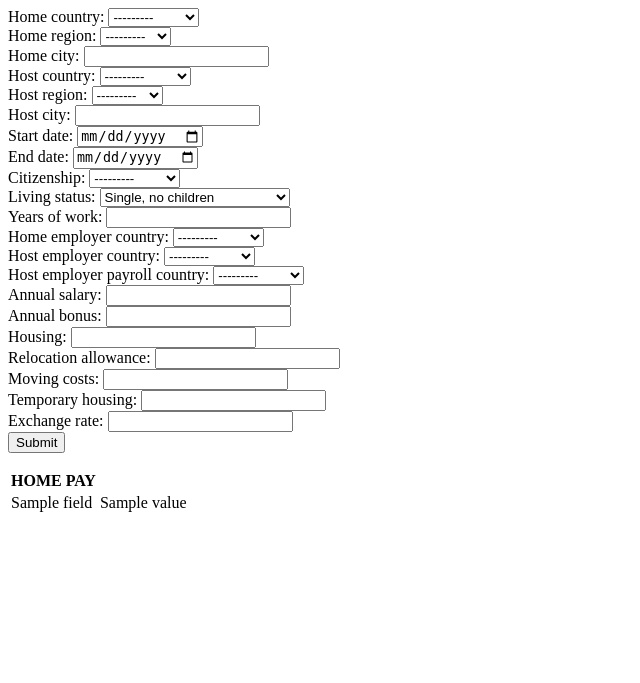
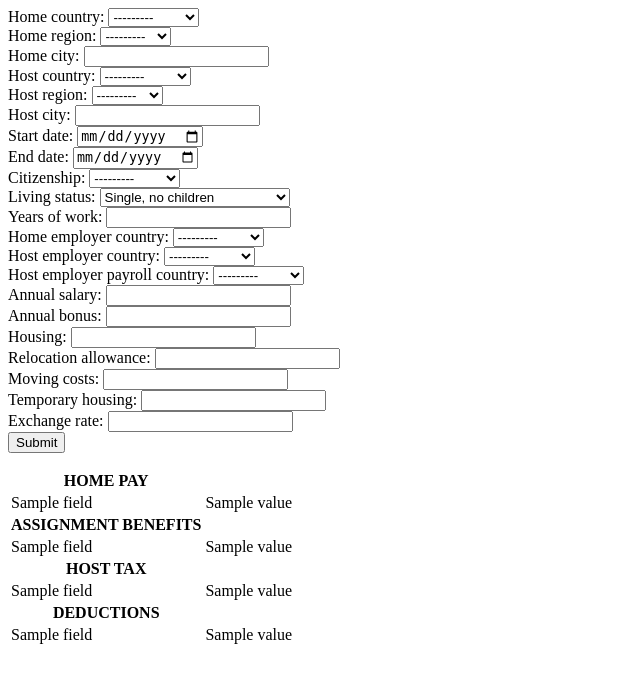
Before and after one commit to vojinradovanovic/django-project, a Django app: template intl_deployment/templates/intl_deployment/cost_estimate.html in a window 1280 px wide. Shown: the top 683 px of the page, without its empty margins (0-640 px from the left). Run offline with Django 5.2, Linux system fonts and the light colour scheme; data comes from the database, SQL or seed files in the repository; the template is opened without the code that fills it: values that come from a table or form of the project are taken from there, most other values are stand-ins (such as "Sample title", 1, 10 or a date in 2020).

Commit message:
additional table data

```diff
--- a/intl_deployment/templates/intl_deployment/cost_estimate.html
+++ b/intl_deployment/templates/intl_deployment/cost_estimate.html
@@ -6,6 +6,9 @@
 
 {% if data %}
     <table>
+        <!-- Output table is split into four parts: home pay, assignment benefits, host tax, deductions -->
+
+        <!-- Part 1 -->
         <tr>
             <th>HOME PAY</th>
         </tr>
@@ -16,5 +19,41 @@
                 <td>{{ value }}</td>
             </tr>
         {% endfor %}
+
+        <!-- Part 2 -->
+        <tr>
+            <th>ASSIGNMENT BENEFITS</th>
+        </tr>
+
+        {% for field, value in data.assignment_benefits.items %}
+            <tr>
+                <td>{{ field }}</td>
+                <td>{{ value }}</td>
+            </tr>
+        {% endfor %}
+
+        <!-- Part 3 -->
+        <tr>
+            <th>HOST TAX</th>
+        </tr>
+
+        {% for field, value in data.host_tax.items %}
+            <tr>
+                <td>{{ field }}</td>
+                <td>{{ value }}</td>
+            </tr>
+        {% endfor %}
+
+        <!-- Part 4 -->
+        <tr>
+            <th>DEDUCTIONS</th>
+        </tr>
+
+        {% for field, value in data.deductions.items %}
+            <tr>
+                <td>{{ field }}</td>
+                <td>{{ value }}</td>
+            </tr>
+        {% endfor %}
     </table>
 {% endif %}
```
Also changed, not shown: intl_deployment/views.py (+16 -2 lines).
